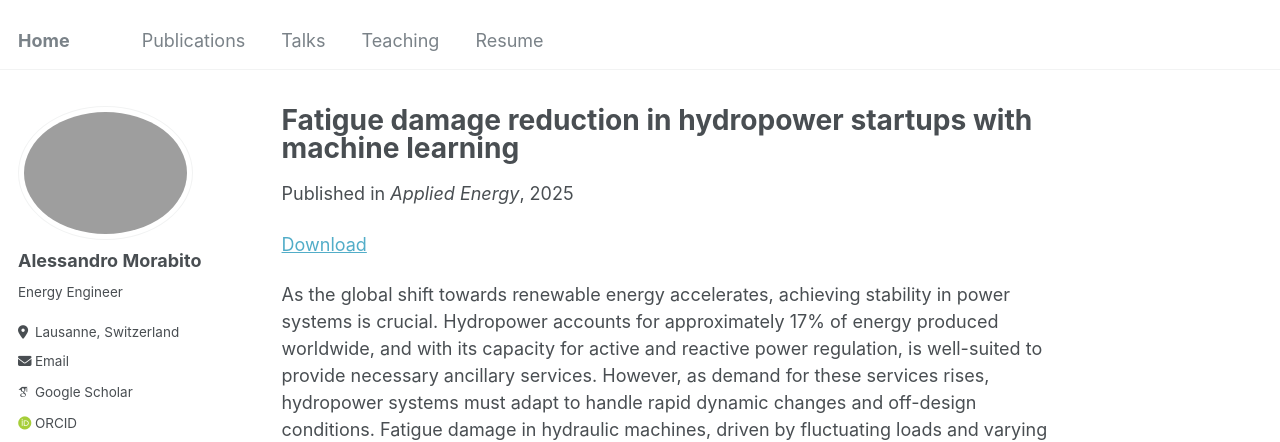
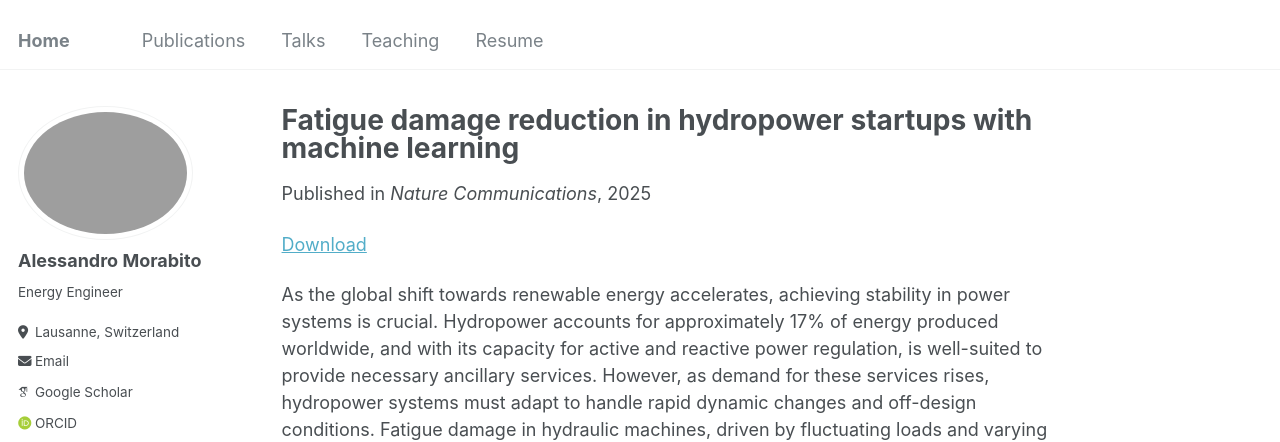
Before and after one commit to morabito-a/info, a Jekyll site: the page built from _publications/2025-Nature_Comm2.md, in a window 1280 px wide and 900 px high. Shown: the top 442 px of the window. Built offline with Jekyll 4.4.1, drawn with Linux system fonts in a browser that asks for light colours; some web fonts are replaced.

Commit message:
Update 2025-Nature_Comm2.md

```diff
--- a/_publications/2025-Nature_Comm2.md
+++ b/_publications/2025-Nature_Comm2.md
@@ -3,8 +3,8 @@ title: "Fatigue damage reduction in hydropower startups with machine learning"
 collection: publications
 permalink: /publication/2025-Nature_Comm
 excerpt: ''
-date: 2025-09-1
-venue: 'Applied Energy'
+date: 2025-03-1
+venue: 'Nature Communications'
 paperurl: ''
 citation: 'Morabito, A.& Vagnoni, E. (2024). &quot;CFD-based analysis of pumped storage power plants implementing hydraulic short circuit operations.&quot; <i>Applied Energy</i> 369, 123474'
 ---
```
